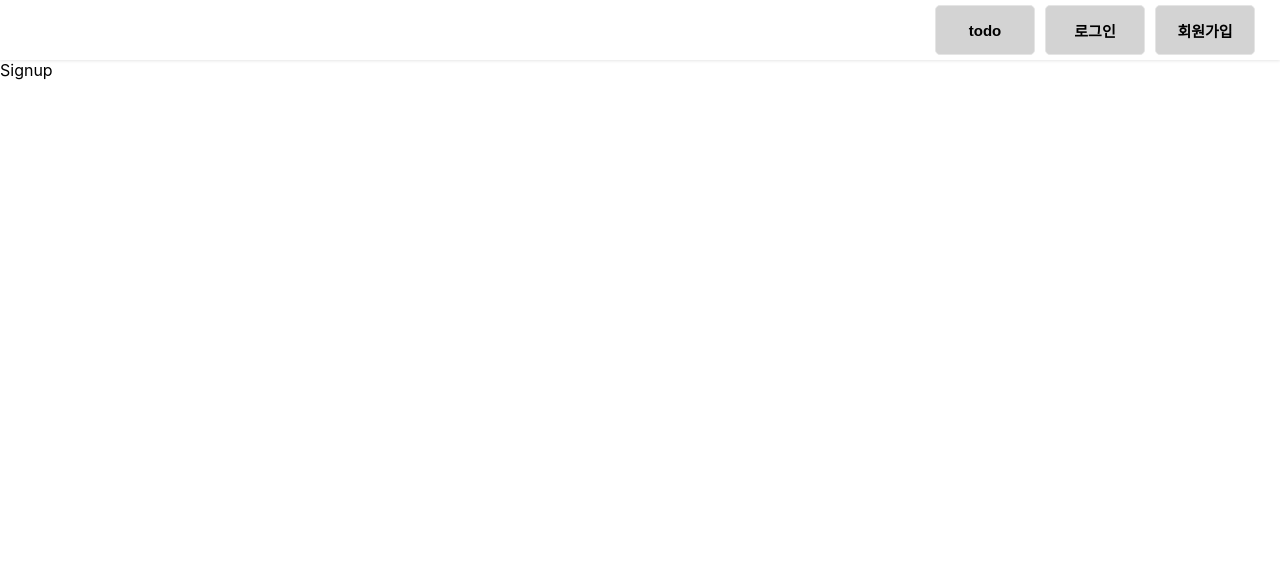
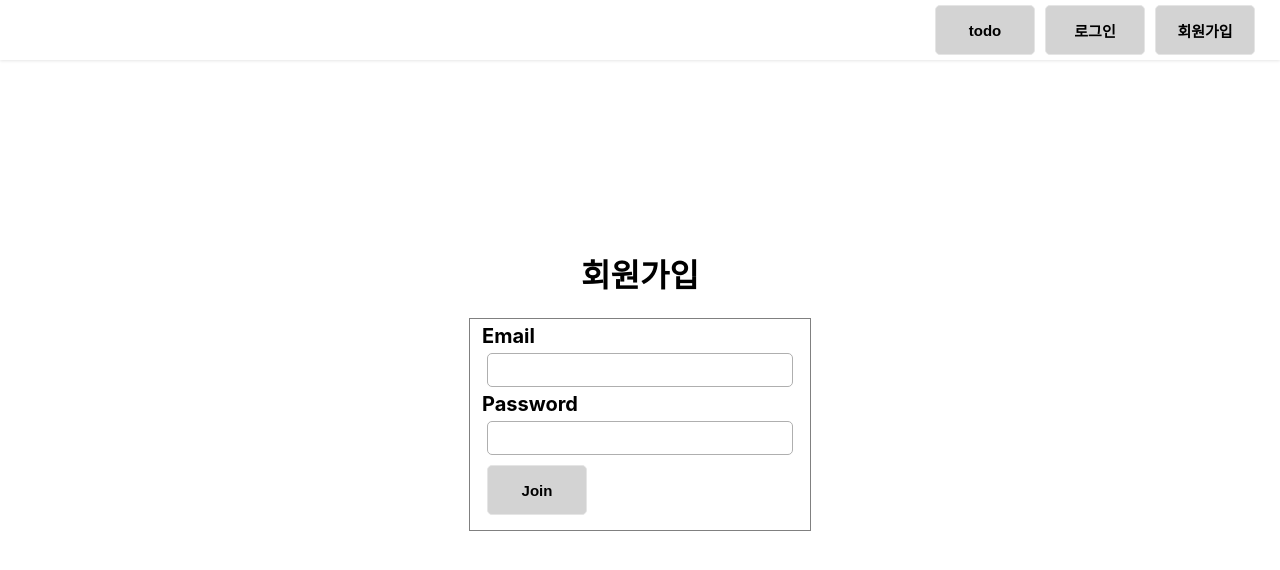
Before and after one commit to khakisage/wanted-pre-onboarding-frontend, a React (Create React App) app: page /signup in a window 1280 px wide. Shown: the top 570 px of the page. Built offline with nearby package versions, Linux system fonts and the light colour scheme.

Commit message:
Feat: 회원가입 페이지 구현_1

```diff
--- a/src/Pages/Signup.jsx
+++ b/src/Pages/Signup.jsx
@@ -1,5 +1,106 @@
-import React from "react";
+/** @jsxImportSource @emotion/react */
+import { css } from "@emotion/react";
+import React, { useEffect, useState } from "react";
+import Button from "../Components/Button";
+export default function Signup() {
+  const [isEnable, setIsEnabled] = useState(false);
+  const [account, setAccount] = useState({
+    email: "",
+    password: "",
+  });
+  console.log("account", account);
+  const validation = () => {
+    if (account.email.includes("@") && account.password.length >= 8) {
+      setIsEnabled(true);
+    } else {
+      setIsEnabled(false);
+    }
+  };
 
-export default function Signup() {
-  return <div>Signup</div>;
+  //const validation = !(account.email.includes("@") && account.password.length);
+  const formStyle = css({
+    display: "flex",
+    flexDirection: "column",
+    alignItems: "center",
+    justifyContent: "center",
+    height: "80vh",
+    "& fieldset": {
+      border: "1px solid grey",
+      "& label": {
+        fontSize: "20px",
+        fontWeight: "bold",
+      },
+      "& input": {
+        width: "300px",
+        height: "30px",
+        margin: "5px",
+        fontSize: "15px",
+        border: "1px solid #afafaf",
+        borderRadius: "5px",
+        "&:focus": {
+          outline: "none",
+          border: "1px solid #e5e5e5",
+          boxShadow: "0 0 5px #2ca9fd",
+        },
+      },
+    },
+  });
+  const btnStyle = css({
+    width: "100px",
+    height: "50px",
+    margin: "5px",
+    backgroundColor: "lightgrey",
+    border: "1px solid #e5e5e5",
+    borderRadius: "5px",
+    color: "black",
+    fontSize: "15px",
+    fontWeight: "bold",
+    cursor: "pointer",
+    "&:hover": {
+      backgroundColor: "grey",
+      color: "white",
+    },
+    "&:active": {
+      backgroundColor: "black",
+      color: "white",
+    },
+  });
+  return (
+    <>
+      <form css={formStyle}>
+        <h1>회원가입</h1>
+        <fieldset>
+          <label htmlFor="email">Email</label>
+          <br />
+          <input
+            type="email"
+            id="email"
+            data-testid="email-input"
+            value={account.email}
+            onChange={(e) => setAccount({ ...account, email: e.target.value })}
+          />
+          <br />
+          <label htmlFor="password">Password</label>
+          <br />
+          <input
+            type="password"
+            id="password"
+            data-testid="password-input"
+            value={account.password}
+            onChange={(e) =>
+              setAccount({ ...account, password: e.target.value })
+            }
+          />
+          <br />
+          <Button
+            type="submit"
+            data-testid="signup-button"
+            disabled={validation}
+          >
+            Join
+          </Button>
+        </fieldset>
+      </form>
+    </>
+  );
 }
```
